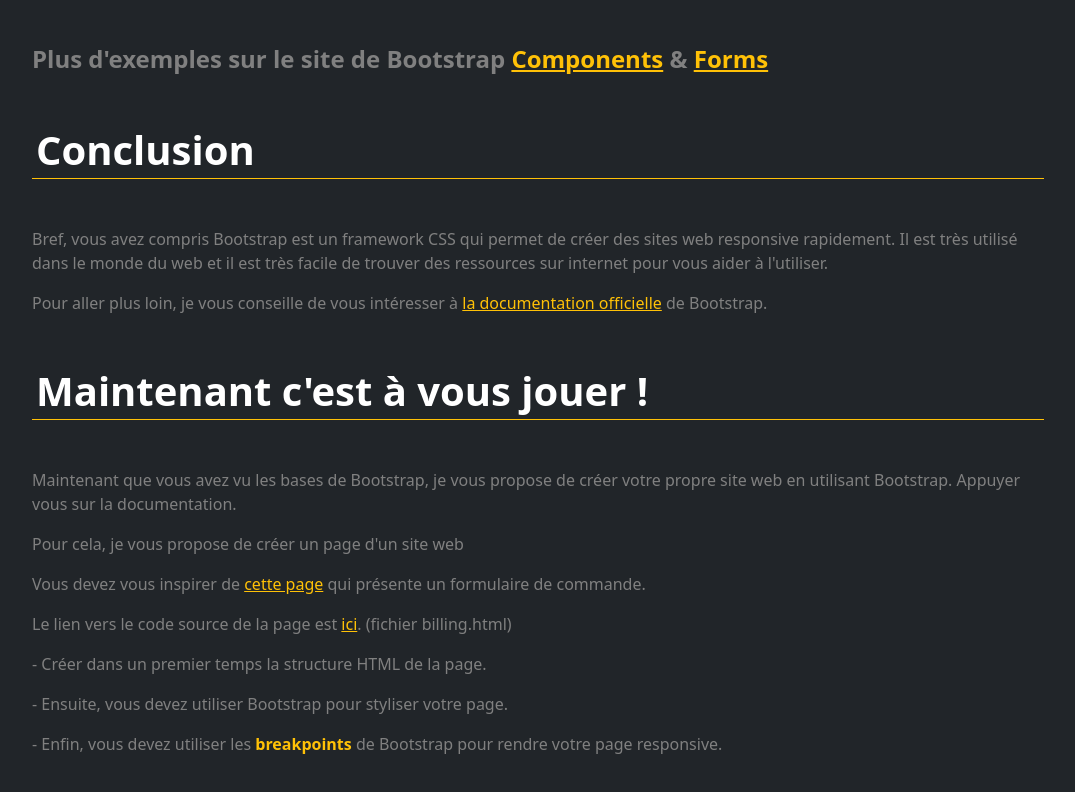
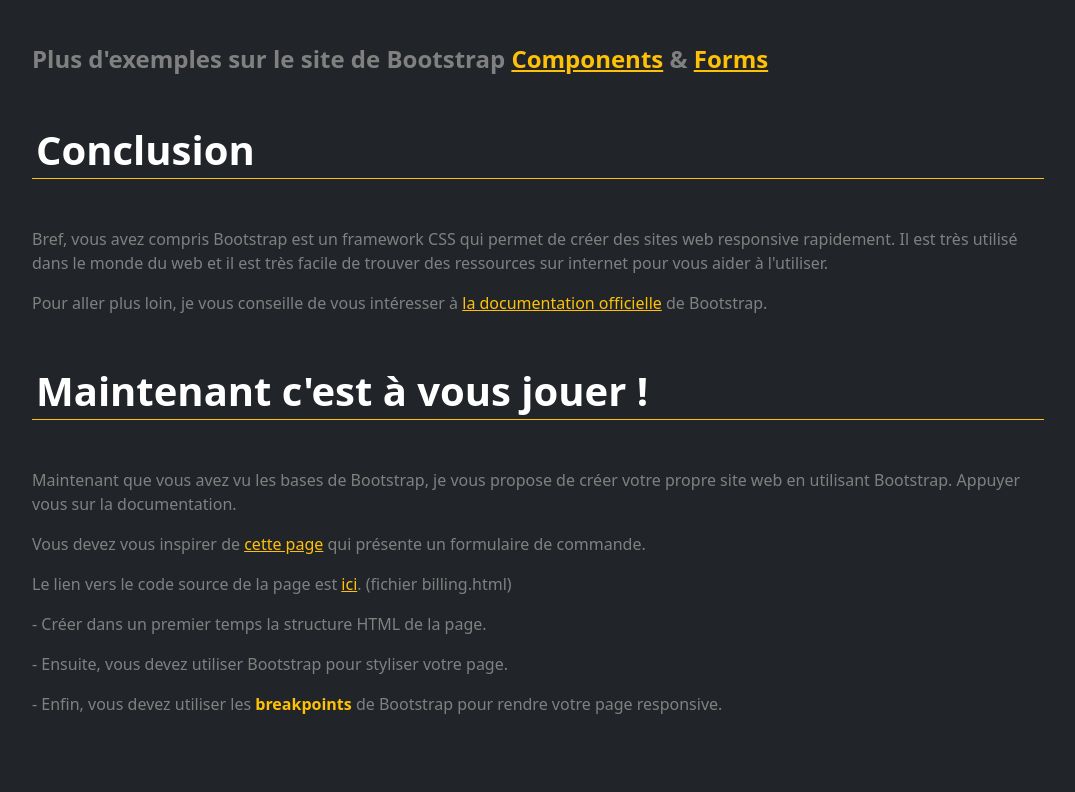
Before and after one commit to SebastienThomasDEV/bootstrap-cours, a website: page index.html in a window 1280 px wide. Shown: the part 5534-6326 px from the top of the page, without its empty margins (102-1177 px from the left). Drawn offline with nearby package versions, Linux system fonts and the light colour scheme.

Commit message:
fix text

```diff
--- a/index.html
+++ b/index.html
@@ -386,7 +386,6 @@
                     <h2 class="h1 text-white fw-bold my-5 border-bottom border-warning p-1">Maintenant c'est à vous jouer !</h2>
                     <p class="text-darker-grey "> Maintenant que vous avez vu les bases de Bootstrap, je vous propose de
                         créer votre propre site web en utilisant Bootstrap. Appuyer vous sur la documentation.</p>
-                    <p class="text-darker-grey ">Pour cela, je vous propose de créer un page d'un site web</p>
                     <p class="text-darker-grey ">Vous devez vous inspirer de  <a class="text-warning" href="https://getbootstrap.com/docs/5.1/examples/checkout/" target="_blank">cette page</a> qui présente un formulaire de commande. </p>
                     <p class="text-darker-grey ">Le lien vers le code source de la page est <a class="text-warning" href="pages/billing.html" target="_blank">ici</a>. (fichier billing.html) </p>
 
```
